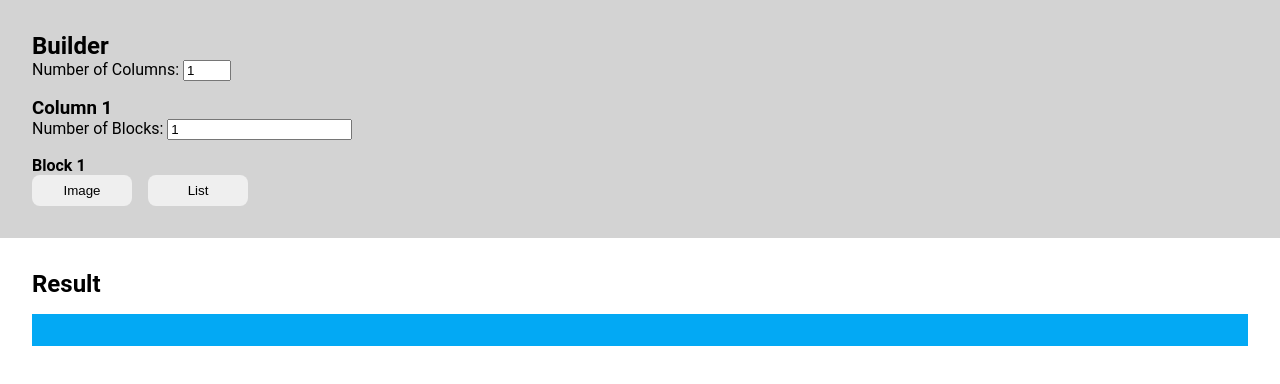
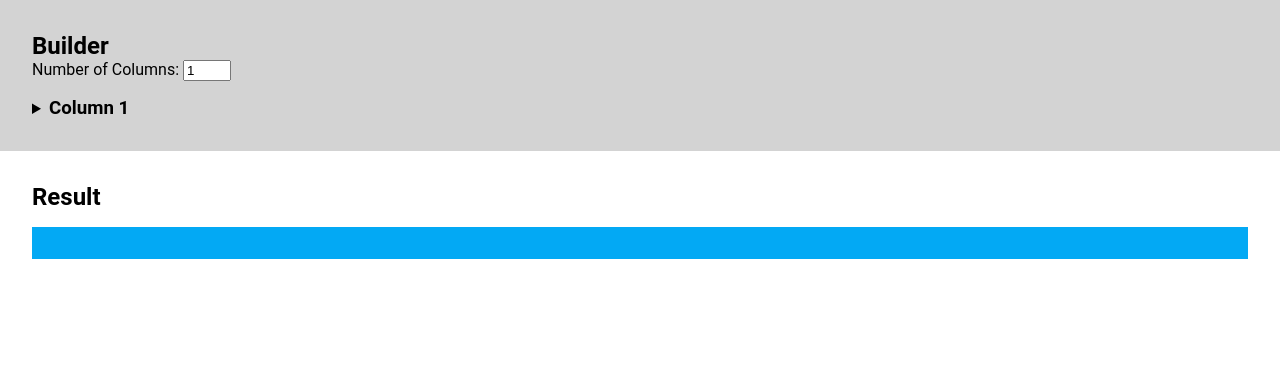
Before and after one commit to alex-bowers/vue2-build-your-own-navigation, a Vue app: page / in a window 1280 px wide. Shown: the top 384 px of the page. Built offline with nearby package versions, Linux system fonts and the light colour scheme.

Commit message:
Put columns into details tags

```diff
--- a/src/components/Builder/BuilderForm.vue
+++ b/src/components/Builder/BuilderForm.vue
@@ -15,7 +15,14 @@
             :key="column"
             class="column--container"
         >
-            <ColumnContent :columnNumber="column"/>
+            <details>
+                <summary>
+                    <h3
+                        class="column--container--heading"
+                    >Column {{ column }}</h3>
+                </summary>
+                <ColumnContent :columnNumber="column"/>
+            </details>
         </div>
     </form>
 </template>
@@ -52,4 +59,8 @@ export default {
     padding-top: 1rem;
     border-top: 1px solid grey;
 }
+
+.column--container--heading {
+    display: inline;
+}
 </style>
--- a/src/components/Builder/ColumnContent.vue
+++ b/src/components/Builder/ColumnContent.vue
@@ -1,6 +1,5 @@
 <template>
-    <div>
-        <h3>Column {{ $props.columnNumber }}</h3>
+    <div class="column-content">
         <label for="blocksInColumnField">Number of Blocks: </label>
         <input
             type="number"
@@ -78,6 +77,10 @@ export default {
 </script>
 
 <style scoped>
+.column-content {
+    margin-top: 0.5rem;
+}
+
 .column--blocks {
     display: flex;
     flex-wrap: wrap;
```
